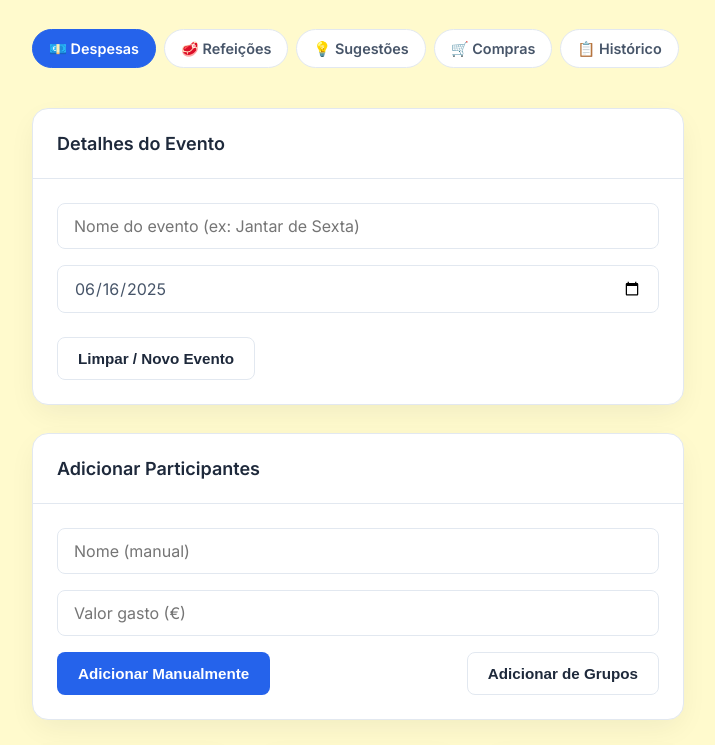
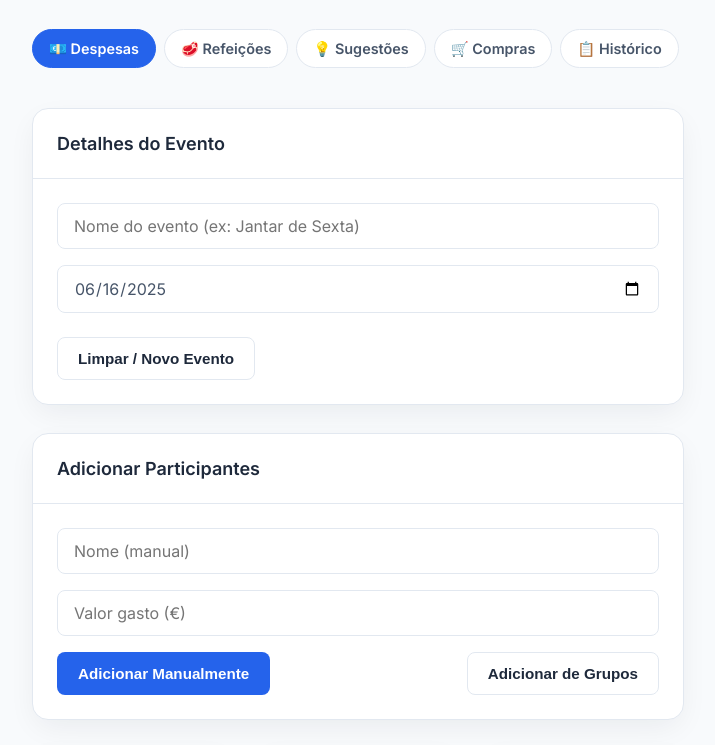
Before and after one commit to Lukas2p0/meu-site-despesas, a plain HTML site: page index.html in a window 1280 px wide. Shown: the part 102-847 px from the top of the page, without its empty margins (282-997 px from the left). Drawn offline with nearby package versions, Linux system fonts and the light colour scheme.

Commit message:
Atualizar o style.css

```diff
--- a/style.css
+++ b/style.css
@@ -1,11 +1,3 @@
-/* --- REGRA DE TESTE PARA DIFERENCIAR O AMBIENTE --- */
-body {
-  /* A diretiva !important garante que esta cor tem prioridade sobre as outras. */
-  background-color: #FFFACD !important; /* Amarelo-limão pálido */
-}
-/* --- FIM DA REGRA DE TESTE --- */
-
-
 /* --- 1. DEFINIÇÕES GLOBAIS E VARIÁVEIS --- */
 :root {
   --blue-600: #2563eb;
```
